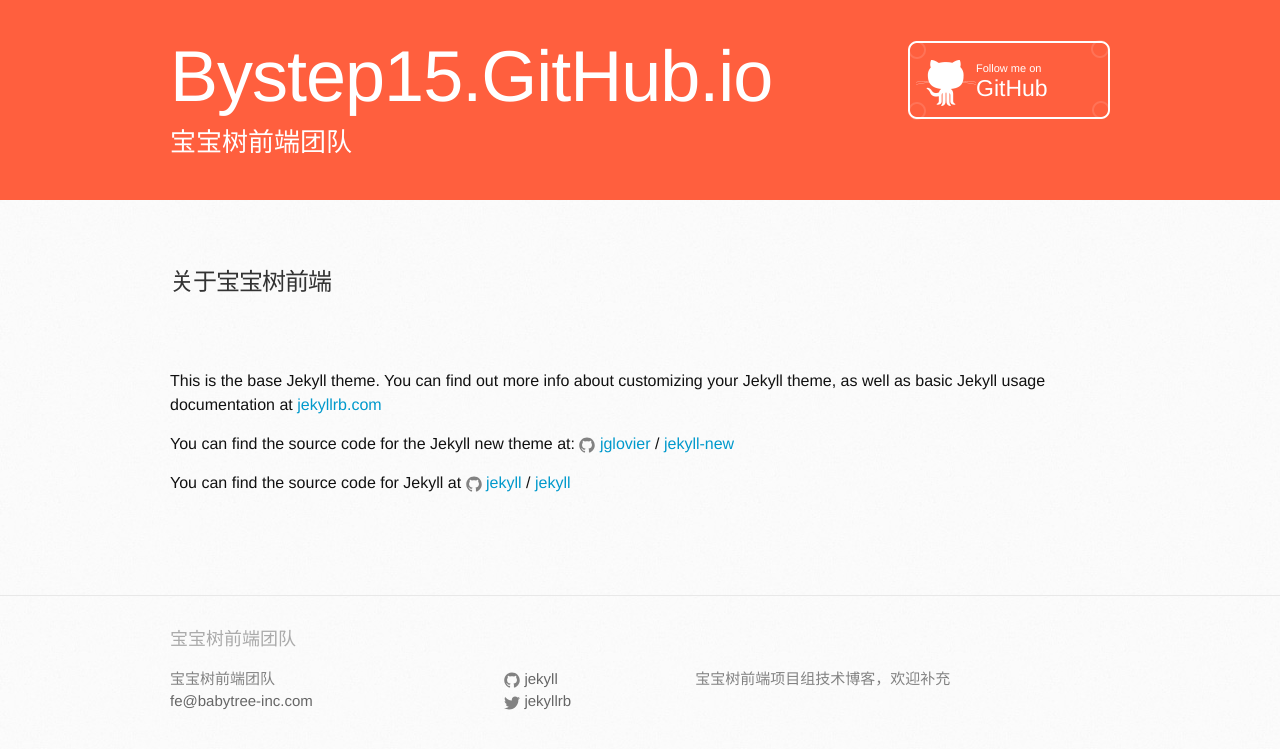
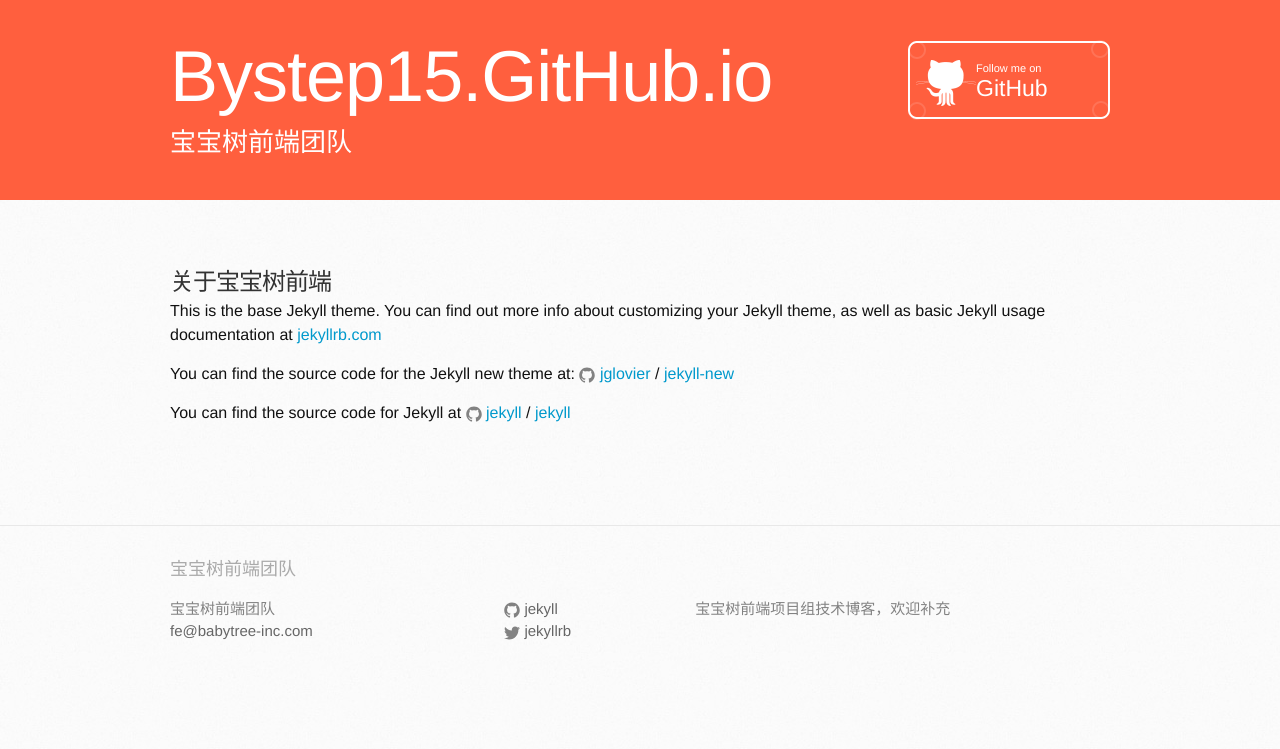
Before and after one commit to bystep15/bystep15.github.io, a Jekyll site: the page built from about.md, in a window 1280 px wide. Shown: the top 749 px of the page. Built offline with Jekyll 4.4.1, drawn with Linux system fonts in a browser that asks for light colours.

Commit message:
间距调整

```diff
--- a/_sass/_layout.scss
+++ b/_sass/_layout.scss
@@ -204,8 +204,8 @@
  * Posts
  */
 .post-header {
-    margin-bottom: $spacing-unit;
     background: none;
+    padding-bottom: 0;
 }
 .post-header h1 {
     color: #333;
```
Also changed, not shown: 2 other files.
